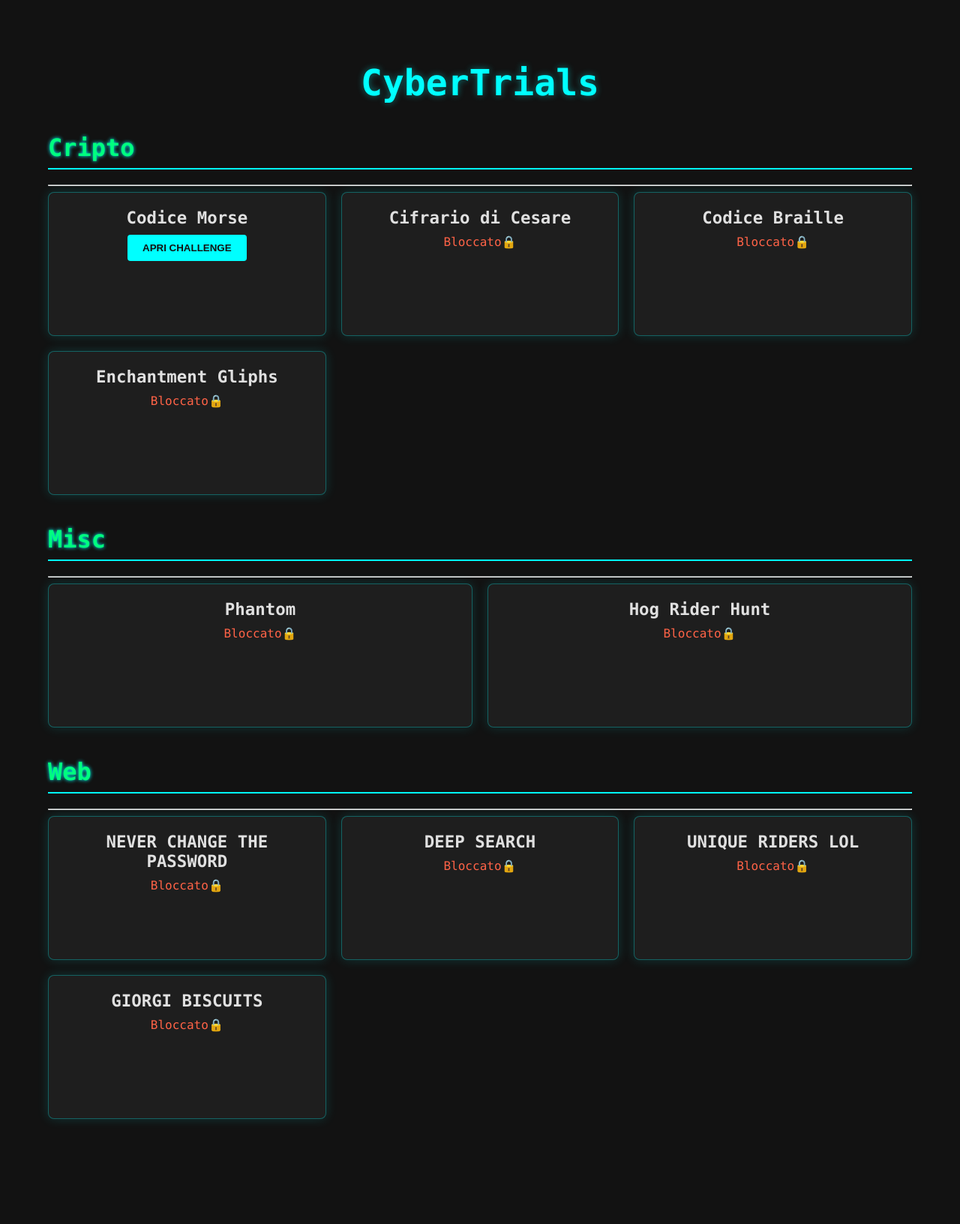
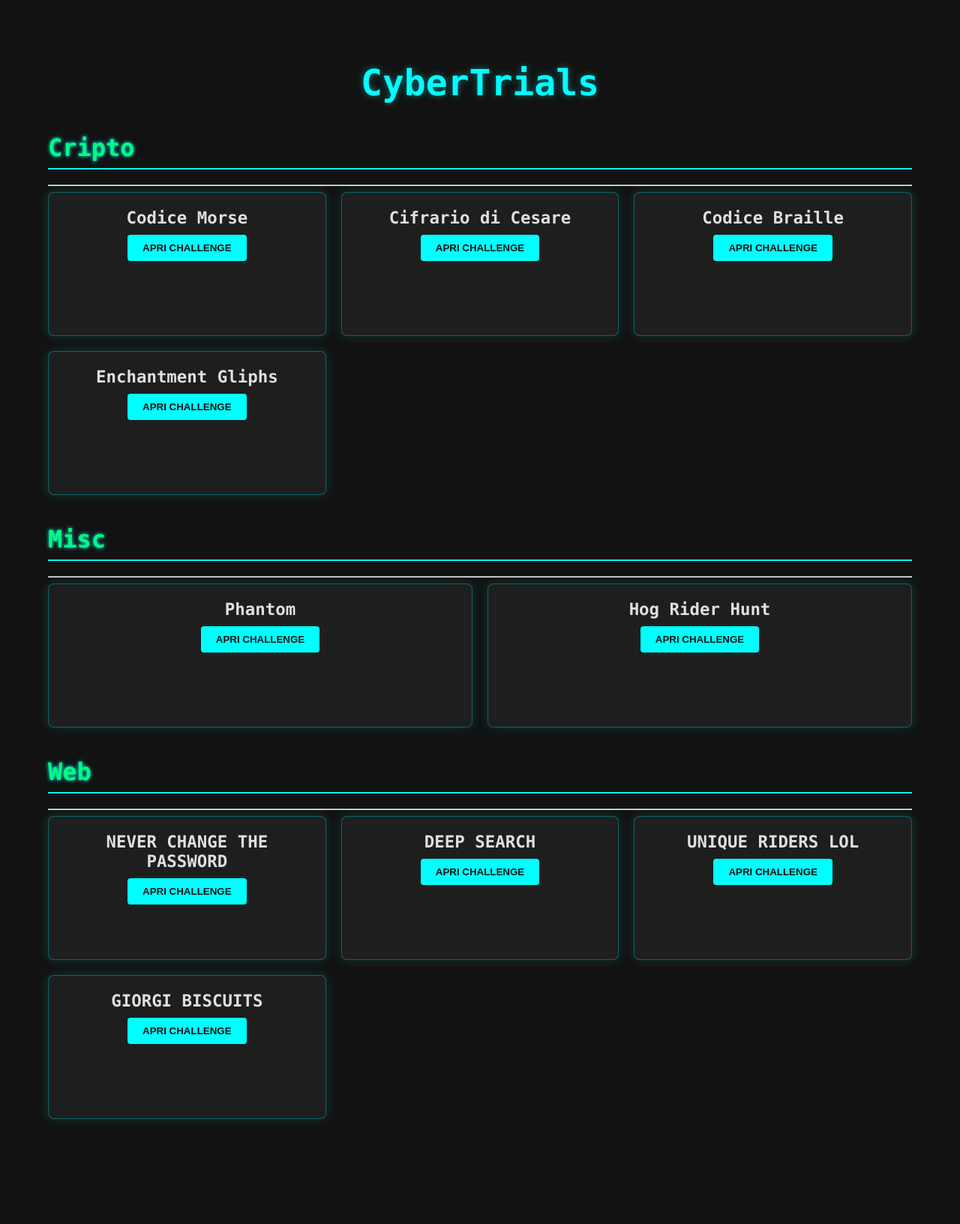
Before and after one commit to Lxree0/ctf, a Flask app: page /dashboard in a window 1280 px wide. Shown: the top 1632 px of the page at 75% size. Run offline with Flask 3, Linux system fonts and the light colour scheme; a user stored in the database is signed in; data comes from the database, SQL or seed files in the repository; data that the repository does not hold is empty.

Commit message:
tolto il sistema di blocco

```diff
--- a/templates/dashboard.html
+++ b/templates/dashboard.html
@@ -30,7 +30,9 @@
 
                     {% elif challenge.id > 1 and (challenge.id - 1) not in
                     completed %}
-                    <p style="color:#ff6347;">Bloccato🔒</p>
+                    <a
+                        href="{{ url_for('challenge_page', challenge_id=challenge.id) }}"><button>Apri
+                            Challenge</button></a>
 
                     {% else %}
                     <a
```
